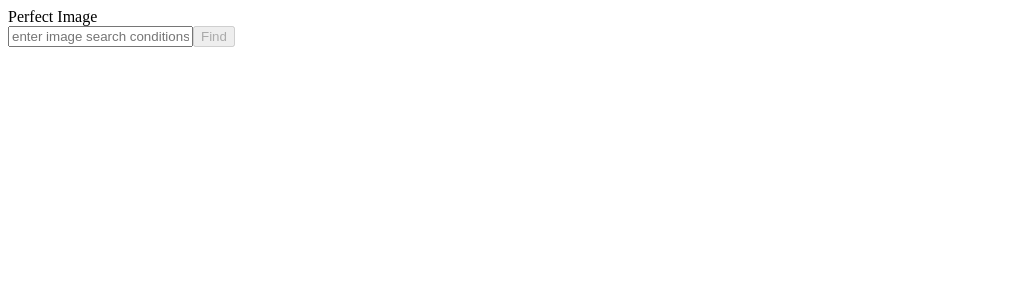
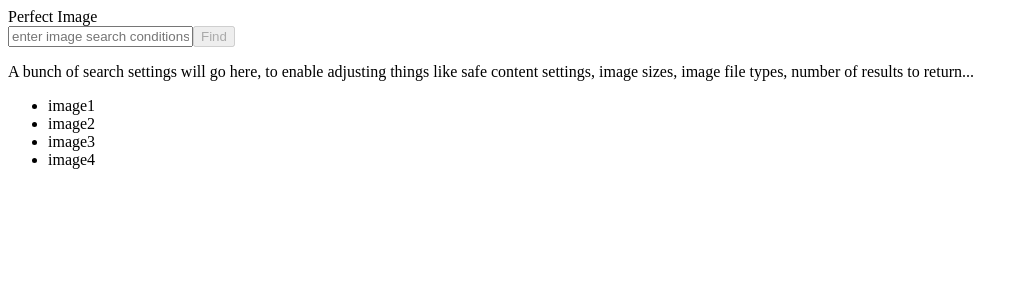
Before and after one commit to MissedMemo/lightbox-cool-school, a React app: page / in a window 1280 px wide. Shown: the top 300 px of the page, without its empty margins (0-1028 px from the left). Built offline with nearby package versions, Linux system fonts and the light colour scheme; the HTML template or start-up script is replaced by a standard one.

Commit message:
add shell components for side panel (search settings) and main content

```diff
--- a/client/public/style.css
+++ b/client/public/style.css
@@ -93,5 +93,21 @@ body {
 .main {
   -webkit-flex: 1; /* Safari */
   flex:         1;
+  display: -webkit-flex; /* Safari */
+  display: flex;
+  -webkit-flex-direction: row; /* Safari */
+  flex-direction:         row;
   background-color: lightblue;
 }
+
+.settings-panel {
+  width: 240px;
+  padding: 12px;
+  background-color: lightgray;
+}
+
+.results-container {
+  -webkit-flex: 1; /* Safari */
+  flex:         1;
+  background-color: lightblue;
+}
--- a/client/src/components/app.jsx
+++ b/client/src/components/app.jsx
@@ -2,12 +2,15 @@ import React from 'react';
 
 import Header from './header';
 import SearchBar from './searchbar';
-
+import SettingsPanel from './settings-panel';
+import SearchResults from '../containers/search-results';
 
 export default () => <div className='app'>
   <Header text='Perfect Image' >
     <SearchBar />
   </Header>
   <div className='main'>
+    <SettingsPanel />
+    <SearchResults />
   </div>
 </div>;
--- /dev/null
+++ b/client/src/components/settings-panel.jsx
@@ -0,0 +1,5 @@
+import React from 'react';
+
+export default () => <div className='settings-panel'>
+  <p>A bunch of search settings will go here, to enable adjusting things like safe content settings, image sizes, image file types, number of results to return...</p>
+</div>;
--- /dev/null
+++ b/client/src/containers/search-results.jsx
@@ -0,0 +1,24 @@
+import React, {Component} from 'react';
+import {connect} from 'react-redux';
+
+
+class SearchResults extends Component {
+
+  renderList( searchResults ) {
+    return searchResults.map( image => <li>{ image.caption }</li> );
+  }
+
+  render() {
+    return <div className='results-container'>
+      <ul>{ this.renderList( this.props.results ) }</ul>
+    </div>
+  }
+};
+
+function mapStateToProps(state) {
+  return {
+    results: state.results
+  };
+};
+
+export default connect( mapStateToProps )(SearchResults);
```
